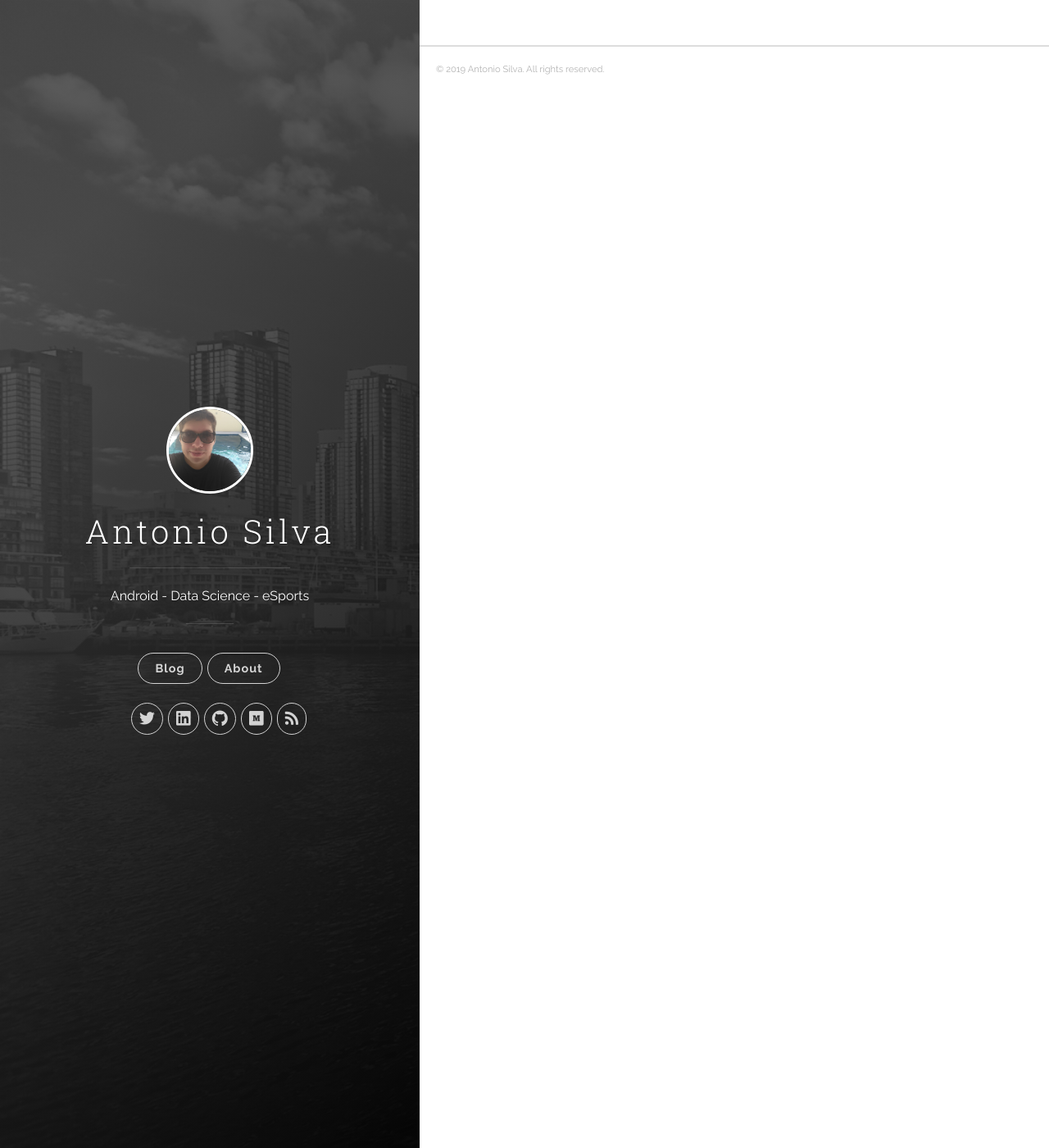
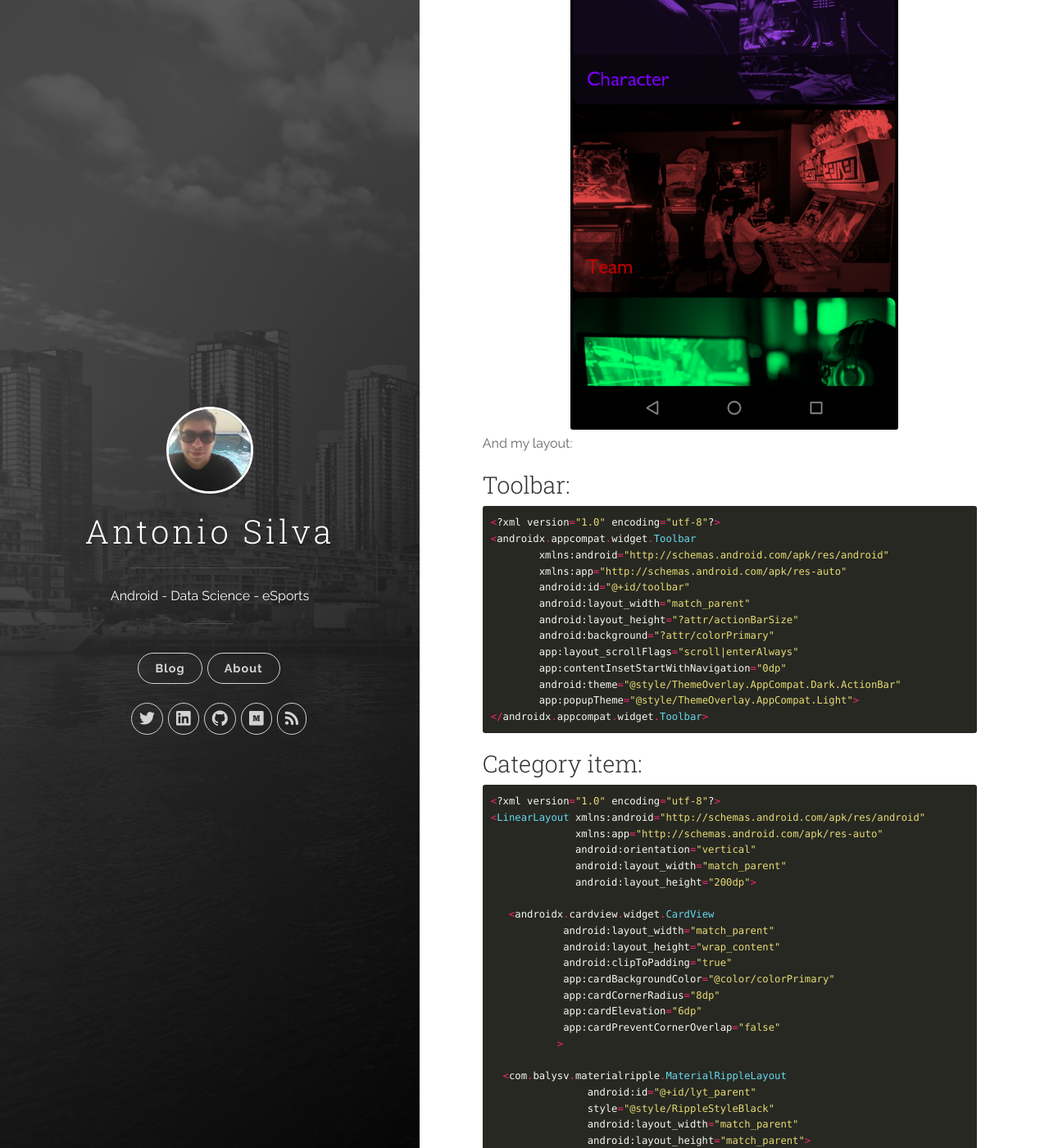
Before and after one commit to antoniosj/antoniosj.github.io, a Jekyll site: the page built from _posts/2019-02-24-recyclerview.markdown, in a window 1280 px wide and 1400 px high, scrolled down 3364 px. Shown: the whole window at 82% size. Built offline with Jekyll 4.4.1, drawn with Linux system fonts in a browser that asks for light colours; some of the changed text lies outside the part shown.

Commit message:
Update 2019-02-24-recyclerview.markdown

```diff
--- a/_posts/2019-02-24-recyclerview.markdown
+++ b/_posts/2019-02-24-recyclerview.markdown
@@ -50,11 +50,138 @@ RippleEffect library:
 
 Well, as I wanted to make a black layout, I added some last touches:
 
-And my layout (TODO: code bellow):
+<div style="text-align:center"><img src="https://github.com/antoniosj/antoniosj.github.io/blob/master/images/posts/rv_4.png?raw=true" width="400px"/></div>
+
+And my layout:
+
+### Toolbar:
+
+{% highlight swift %}
+
+<?xml version="1.0" encoding="utf-8"?>
+<androidx.appcompat.widget.Toolbar
+        xmlns:android="http://schemas.android.com/apk/res/android"
+        xmlns:app="http://schemas.android.com/apk/res-auto"
+        android:id="@+id/toolbar"
+        android:layout_width="match_parent"
+        android:layout_height="?attr/actionBarSize"
+        android:background="?attr/colorPrimary"
+        app:layout_scrollFlags="scroll|enterAlways"
+        app:contentInsetStartWithNavigation="0dp"
+        android:theme="@style/ThemeOverlay.AppCompat.Dark.ActionBar"
+        app:popupTheme="@style/ThemeOverlay.AppCompat.Light">
+</androidx.appcompat.widget.Toolbar>
+
+{% endhighlight %}
+
+### Category item:
+
+{% highlight swift %}
+
+<?xml version="1.0" encoding="utf-8"?>
+<LinearLayout xmlns:android="http://schemas.android.com/apk/res/android"
+              xmlns:app="http://schemas.android.com/apk/res-auto"
+              android:orientation="vertical"
+              android:layout_width="match_parent"
+              android:layout_height="200dp">
+
+   <androidx.cardview.widget.CardView
+            android:layout_width="match_parent"
+            android:layout_height="wrap_content"
+            android:clipToPadding="true"
+            app:cardBackgroundColor="@color/colorPrimary"
+            app:cardCornerRadius="8dp"
+            app:cardElevation="6dp"
+            app:cardPreventCornerOverlap="false"
+           >
+
+  <com.balysv.materialripple.MaterialRippleLayout
+                android:id="@+id/lyt_parent"
+                style="@style/RippleStyleBlack"
+                android:layout_width="match_parent"
+                android:layout_height="match_parent">
+
+   <RelativeLayout
+                    android:layout_width="match_parent"
+                    android:layout_height="wrap_content">
+
+   <ImageView
+                    android:id="@+id/item_category_background"
+                    android:layout_width="match_parent"
+                    android:layout_height="match_parent"
+                    android:scaleType="centerCrop"
+                    android:src="@drawable/misc"/>
+
+   <LinearLayout
+                    android:layout_width="match_parent"
+                    android:layout_height="@dimen/spacing_xxlarge"
+                    android:background="@color/overlay_dark_50"
+                    android:gravity="center_vertical"
+                    android:orientation="horizontal"
+                    android:layout_alignParentBottom="true"
+                    android:layout_alignParentLeft="true"
+                    android:layout_alignParentStart="true">
+
+   <View
+               android:layout_width="@dimen/spacing_large"
+               android:layout_height="0dp"/>
+
+   <TextView
+              android:layout_width="0dp"
+              android:fontFamily="@font/garrison_sans"
+              android:id="@+id/tv_category_title"
+              android:layout_height="wrap_content"
+              android:layout_weight="1"
+              android:textSize="23dp"
+              android:text="Category"
+              android:textAppearance="@style/Base.TextAppearance.AppCompat.Medium"
+   />
+
+   </LinearLayout>
+
+   </RelativeLayout>
 
 
-// src code here //
+   </com.balysv.materialripple.MaterialRippleLayout>
+   </androidx.cardview.widget.CardView>
+</LinearLayout>
+
+{% endhighlight %}
+
+### Category main
+
+{% highlight swift %}
+
+<?xml version="1.0" encoding="utf-8"?>
+<androidx.coordinatorlayout.widget.CoordinatorLayout
+        xmlns:android="http://schemas.android.com/apk/res/android"
+        xmlns:tools="http://schemas.android.com/tools"
+        xmlns:app="http://schemas.android.com/apk/res-auto"
+        android:background="@color/colorPrimary"
+        android:layout_width="match_parent"
+        android:layout_height="match_parent"
+        tools:context=".ui.category.CategoryActivity">
+
+   <com.google.android.material.appbar.AppBarLayout
+            android:layout_height="wrap_content"
+            android:layout_width="match_parent">
+
+   <include layout="@layout/toolbar" />
+
+   </com.google.android.material.appbar.AppBarLayout>
+
+   <androidx.recyclerview.widget.RecyclerView
+            android:id="@+id/rv_categories"
+            android:layout_width="match_parent"
+            android:layout_height="match_parent"
+            android:clipToPadding="false"
+            android:scrollbars="vertical"
+            android:scrollingCache="true"
+            app:layout_behavior="@string/appbar_scrolling_view_behavior"
+    />
+
+</androidx.coordinatorlayout.widget.CoordinatorLayout>
+
+{% endhighlight %}
 
 There's a lot of improvements to make but I think this is a way to go.
-
-// under construction //
```
